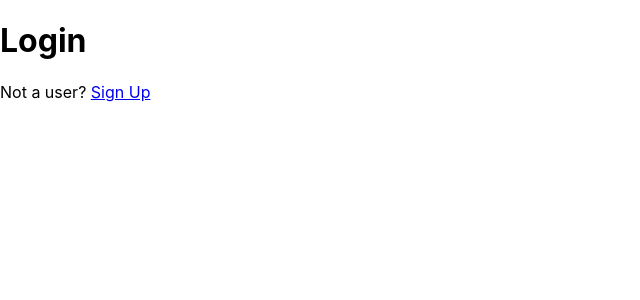
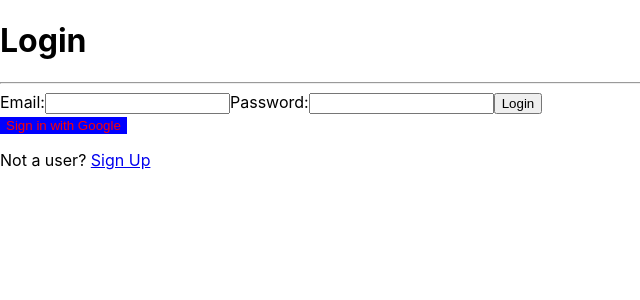
Before and after one commit to ChristianJWKlein/firebase-auth-react, a React (Create React App) app: page / in a window 1280 px wide. Shown: the top 300 px of the page, without its empty margins (0-640 px from the left). Built offline with nearby package versions, Linux system fonts and the light colour scheme.

Commit message:
added sign in with google

```diff
--- a/src/App.js
+++ b/src/App.js
@@ -8,9 +8,12 @@
   const [user, setUser] = useState();
   return (
     <Routes>
-      <Route path="/login" element={<Login />} />
+      <Route path="/login" element={<Login setUser={setUser} />} />
       <Route path="/signup" element={<Singup setUser={setUser} />} />
-      <Route path="/" element={user ? <Welcome /> : <Login />} />
+      <Route
+        path="/"
+        element={user ? <Welcome user={user} /> : <Login setUser={setUser} />}
+      />
     </Routes>
   );
 }
--- a/src/scenes/Login.js
+++ b/src/scenes/Login.js
@@ -1,9 +1,66 @@
-import { Link } from "react-router-dom";
+import { useState } from "react";
+import { Link, useNavigate } from "react-router-dom";
+import {
+  getAuth,
+  signInWithEmailAndPassword,
+  GoogleAuthProvider,
+  signInWithPopup,
+} from "firebase/auth";
+import { app } from "../ConnectAuth";
 
-export default function Login() {
+export default function Login({ setUser }) {
+  const [email, setEmail] = useState("");
+  const [password, setPassword] = useState("");
+  const navigate = useNavigate();
+  const provider = new GoogleAuthProvider();
+  const auth = getAuth(app);
+  const handleFormSubmit = (e) => {
+    e.preventDefault();
+    signInWithEmailAndPassword(auth, email, password)
+      .then((result) => {
+        setUser(result.user);
+        navigate("/");
+      })
+      .catch(alert);
+  };
+
+  const handleGoogleLogin = () => {
+    signInWithPopup(auth, provider)
+      .then((result) => {
+        setUser(result.user);
+        navigate("/");
+      })
+      .catch(alert);
+  };
   return (
     <>
       <h1>Login</h1>
+      <hr />
+      <form onSubmit={handleFormSubmit}>
+        <label>
+          Email:
+          <input
+            type="email"
+            value={email}
+            onChange={(e) => setEmail(e.target.value)}
+          />
+        </label>
+        <label>
+          Password:
+          <input
+            type="password"
+            value={password}
+            onChange={(e) => setPassword(e.target.value)}
+          />
+        </label>
+        <input type="submit" value="Login" />
+      </form>
+      <button
+        onClick={handleGoogleLogin}
+        style={{ backgroundColor: "blue", color: "red", border: "none" }}
+      >
+        Sign in with Google
+      </button>
       <p>
         Not a user? <Link to="/signup">Sign Up</Link>
       </p>
--- a/src/scenes/Signup.js
+++ b/src/scenes/Signup.js
@@ -1,16 +1,31 @@
 import { useState } from "react";
 import { Link, useNavigate } from "react-router-dom";
-import { getAuth, createUserWithEmailAndPassword } from "firebase/auth";
+import {
+  getAuth,
+  createUserWithEmailAndPassword,
+  GoogleAuthProvider,
+  signInWithPopup,
+} from "firebase/auth";
 import { app } from "../ConnectAuth";
 
 export default function Singup({ setUser }) {
   const [email, setEmail] = useState("");
   const [password, setPassword] = useState("");
   const navigate = useNavigate();
+  const provider = new GoogleAuthProvider();
+  const auth = getAuth(app);
   const handleFormSubmit = (e) => {
     e.preventDefault();
-    const auth = getAuth(app);
     createUserWithEmailAndPassword(auth, email, password)
+      .then((result) => {
+        setUser(result.user);
+        navigate("/");
+      })
+      .catch(alert);
+  };
+
+  const handleGoogleLogin = () => {
+    signInWithPopup(auth, provider)
       .then((result) => {
         setUser(result.user);
         navigate("/");
@@ -40,6 +55,12 @@
         </label>
         <input type="submit" value="Sign Up" />
       </form>
+      <button
+        onClick={handleGoogleLogin}
+        style={{ backgroundColor: "blue", color: "red", border: "none" }}
+      >
+        Sign in with Google
+      </button>
       <p>
         Already a user? <Link to="/login">Login</Link>
       </p>
--- a/src/scenes/Welcome.js
+++ b/src/scenes/Welcome.js
@@ -1,12 +1,12 @@
-import { Link } from "react-router-dom";
-
-export default function Welcome() {
+export default function Welcome({ user }) {
+  console.log(user);
   return (
     <>
       <h1>Welcome</h1>
-      <p>
-        Not a user? <Link to="/signup">Sign Up</Link>
-      </p>
+      <h2>{user.displayName || user.email}</h2>
+      {user.photoURL && (
+        <img src={user.photoURL} alt="Profile picture logged-in user" />
+      )}
     </>
   );
 }
```
